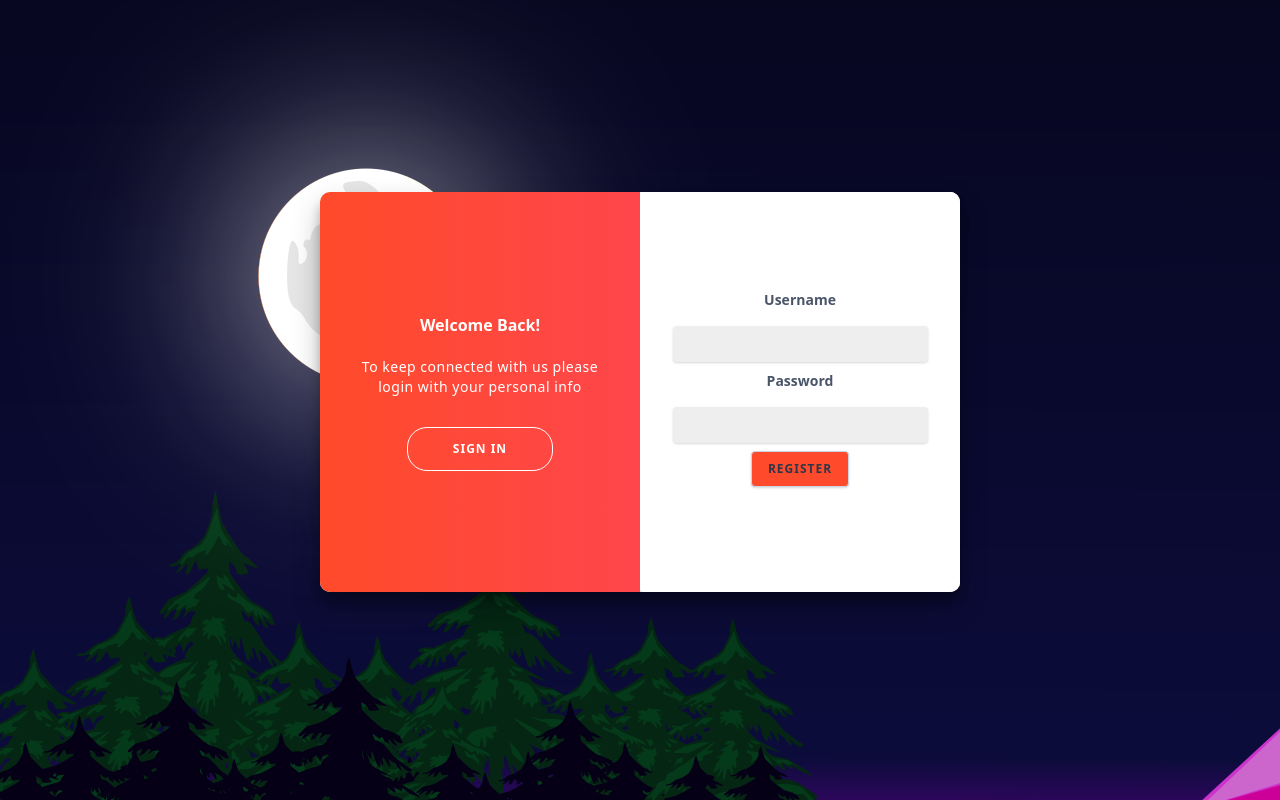
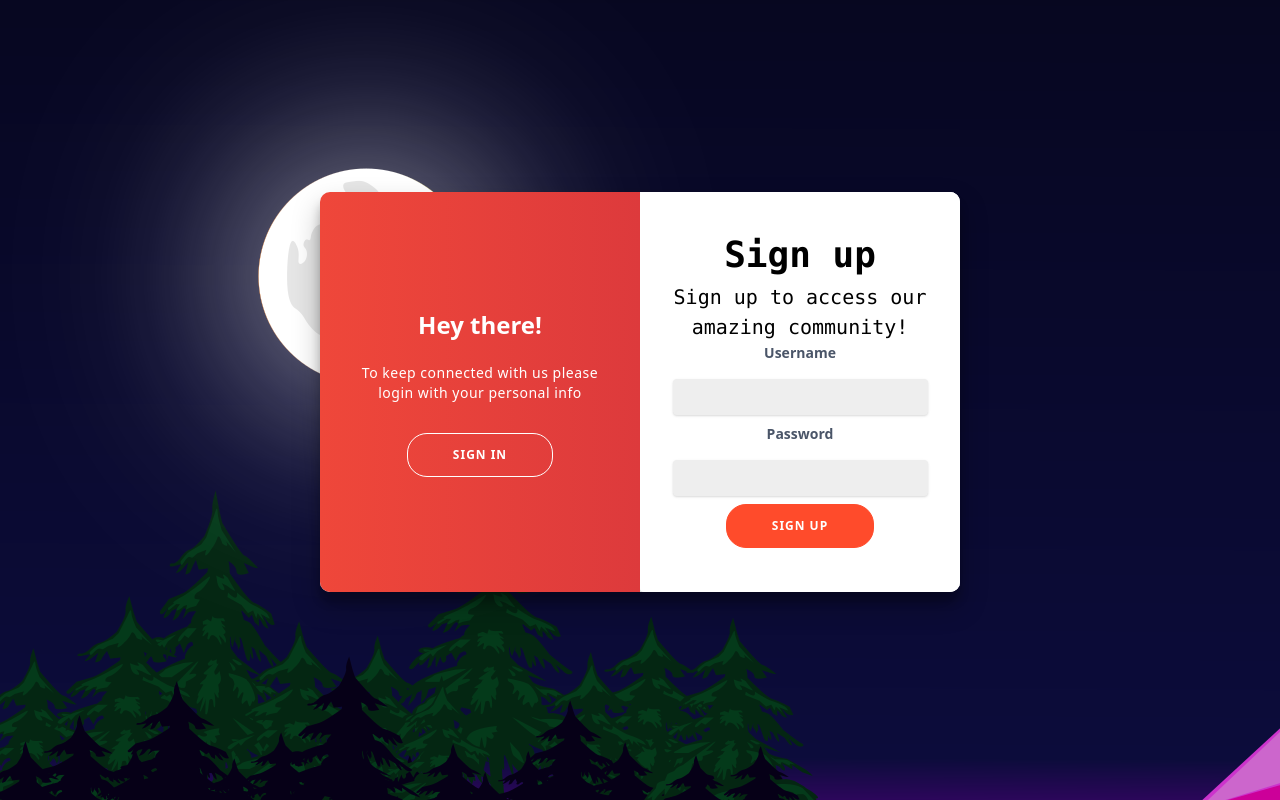
Before and after one commit to MarkusLucero/ChatApp, a React (Create React App) app in the folder frontend/: page / in a window 1280 px wide. Both pictures are taken after a click on the button "SIGN UP". Built offline with nearby package versions, Linux system fonts and the light colour scheme; the HTML template or start-up script is replaced by a standard one.

Commit message:
finalized login/register layout

```diff
--- a/frontend/src/components/Login/Login.js
+++ b/frontend/src/components/Login/Login.js
@@ -1,5 +1,4 @@
 import React, { useState } from "react";
-import { Link } from "react-router-dom";
 import { useFormik, setNestedObjectValues } from "formik";
 import * as actions from "../../actions/actions";
 import { useDispatch } from "react-redux";
@@ -18,6 +17,7 @@ const Login = () => {
   /* useDispatch from dispatch function from store */
   const dispatch = useDispatch();
   const [errorMsg, setErrorMsg] = useState(false);
+  const [fade, setFade] = useState(false);
   const validate = (values) => {
     const errors = {};
     if (!values.Username) {
@@ -32,9 +32,9 @@ const Login = () => {
     }
   };
 
-  let container;
+  console.log(setFade);
   React.useEffect(() => {
-    container = document.getElementById("container");
+    setFade(document.getElementById("container"));
   }, []);
 
   const formik = useFormik({
@@ -99,8 +99,12 @@ const Login = () => {
             className="bg-white shadow-md rounded px-8 pt-6 pb-8 mb-4 "
             onSubmit={formik.handleSubmit}
           >
-            <p className=" justify-center">Welcome!</p>
-            <p>Enter your login details to access Chat Up!</p>
+            <p className=" justify-center text-4xl font-bold font-mono">
+              Log in
+            </p>
+            <p className="font-mono text-xl ">
+              Enter your login details to access Chat Up!
+            </p>
 
             <div className="mb-4">
               <label
@@ -150,40 +154,39 @@ const Login = () => {
                   <div className="text-red-600">{formik.errors.Password}</div>
                 ) : null}
               </div>
-              <button
-                className="5pxbg-white hover:bg-gray-100 text-gray-800 font-semibold py-2 px-4 border border-gray-400 rounded shadow"
-                type="submit"
-              >
+              <button className="formButton" type="submit">
                 Login
               </button>
             </div>
           </form>
         </div>
         <div className="form-container sign-up-container">
-          <Register></Register>
+          <Register container={fade}></Register>
         </div>
         <div className="overlay-container">
-          <div class="overlay">
-            <div class="overlay-panel overlay-left">
-              <h1>Welcome Back!</h1>
-              <p>
+          <div className="overlay">
+            <div className="overlay-panel overlay-left">
+              <h1 className="intro-header text-2xl"> Hey there!</h1>
+              <p className="form-paragraphs">
                 To keep connected with us please login with your personal info
               </p>
               <button
-                class="ghost"
+                className="ghost formButton"
                 id="signIn"
-                onClick={() => container.classList.remove("right-panel-active")}
+                onClick={() => fade.classList.remove("right-panel-active")}
               >
                 Sign In
               </button>
             </div>
-            <div class="overlay-panel overlay-right">
-              <h1>Hello, Friend!</h1>
-              <p>Enter your personal details and start journey with us</p>
+            <div className="overlay-panel overlay-right">
+              <h1 className="intro-header text-2xl"> Welcome!</h1>
+              <p className="form-paragraphs">
+                Enter your personal details to join the Chat Up community!
+              </p>
               <button
-                class="ghost"
+                className="ghost formButton"
                 id="signUp"
-                onClick={() => container.classList.add("right-panel-active")}
+                onClick={() => fade.classList.add("right-panel-active")}
               >
                 Sign Up
               </button>
--- a/frontend/src/components/Register/Register.js
+++ b/frontend/src/components/Register/Register.js
@@ -12,7 +12,7 @@ const axios = require("axios");
  * @property history is passed on due to Register being an immediate child of a Route component in Container component
  * @returns a div containing the form to fill out and its validation
  */
-const Register = ({ history }) => {
+const Register = ({ container }) => {
   const [errorMsg, setErrorMsg] = useState(false);
 
   const validate = (values) => {
@@ -52,7 +52,7 @@ const Register = ({ history }) => {
             case 200: {
               /* TODO history.push isnt declarative... maybe change this when we have login authentication. */
               Notifications.registerSuccess();
-              history.push("/");
+              container.classList.remove("right-panel-active");
               break;
             }
             case 404: {
@@ -66,6 +66,7 @@ const Register = ({ history }) => {
           }
         })
         .catch(function (error) {
+          console.log(error);
           setErrorMsg(true);
         });
     },
@@ -75,7 +76,11 @@ const Register = ({ history }) => {
       className="bg-white shadow-md rounded px-8 pt-6 pb-8 mb-4 "
       onSubmit={formik.handleSubmit}
     >
-        <div >
+      <p className=" justify-center text-4xl font-bold font-mono">Sign up</p>
+      <p className="font-mono text-xl ">
+        Sign up to access our amazing community!
+      </p>
+      <div>
         <label
           className="block text-gray-700 text-sm font-bold mb-2"
           htmlFor="Username"
@@ -123,11 +128,8 @@ const Register = ({ history }) => {
             <div className="text-red-600">{formik.errors.Password}</div>
           ) : null}
         </div>
-          <button
-            className="5pxbg-white hover:bg-gray-100 text-gray-800 font-semibold py-2 px-4 border border-gray-400 rounded shadow"
-            type="submit"
-          >
-            Register
+        <button className="formButton" type="submit">
+          Sign up
         </button>
       </div>
     </form>
```
Also changed, not shown: frontend/src/assets/main.css, frontend/src/assets/tailwind.css. Lines whose indentation alone changed are shown as unchanged.
